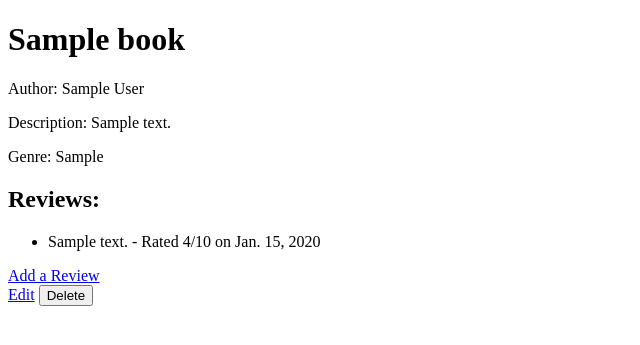
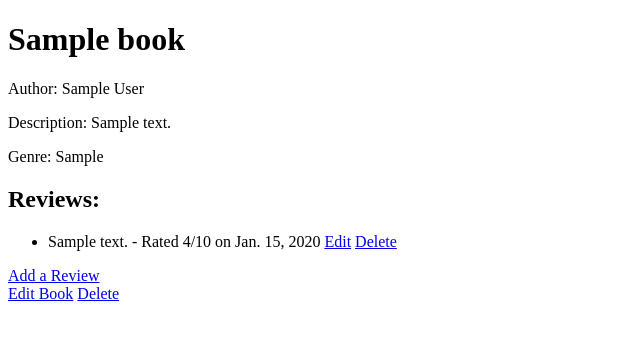
Before and after one commit to Lucas-Sloan/django-crud-app-lab, a Django app: page /books/1/ in a window 1280 px wide. Shown: the part 70-415 px from the top of the page, without its empty margins (0-640 px from the left). Run offline with Django 5.2, Linux system fonts and the light colour scheme; tables that the repository leaves empty hold one stand-in row (values such as "Sample post").

Commit message:
Added templates and routes for edit/delete reviews

```diff
--- a/shelfspace/main_app/templates/books/detail.html
+++ b/shelfspace/main_app/templates/books/detail.html
@@ -9,7 +9,11 @@
     <h2>Reviews:</h2>
     <ul>
         {% for review in book.reviews.all %}
-            <li>{{ review.content }} - Rated {{ review.rating }}/10 on {{ review.date }}</li>
+            <li>
+                {{ review.content }} - Rated {{ review.rating }}/10 on {{ review.date }}
+                <a href="{% url 'update_review' book.id review.id %}">Edit</a>
+                <a href="{% url 'delete_review' book.id review.id %}">Delete</a>
+            </li>
         {% empty %}
             <li>No reviews yet. Be the first to leave one!</li>
         {% endfor %}
@@ -17,9 +21,7 @@
 
     <a href="{% url 'add_review' book.id %}">Add a Review</a>
     <br>
-    <a href="{% url 'book_update' book.id %}">Edit</a>
-    <form action="{% url 'book_delete' book.id %}" method="POST" style="display:inline;">
-        {% csrf_token %}
-        <button type="submit">Delete</button>
+    <a href="{% url 'book_update' book.id %}">Edit Book</a>
+    <a href="{% url 'book_delete' book.id %}">Delete</a>
     </form>
 {% endblock %}
--- a/shelfspace/main_app/urls.py
+++ b/shelfspace/main_app/urls.py
@@ -9,4 +9,6 @@ urlpatterns = [
     path('books/<int:book_id>/edit/', views.book_update, name='book_update'),  # Update Book
     path('books/<int:book_id>/delete/', views.book_delete, name='book_delete'),  # Delete Book
     path('books/<int:book_id>/reviews/add/', views.add_review, name='add_review'), # Add Review Form
+    path('books/<int:book_id>/reviews/<int:review_id>/edit/', views.update_review, name='update_review'),  # Update review
+    path('books/<int:book_id>/reviews/<int:review_id>/delete/', views.delete_review, name='delete_review'),  # Delete review
 ]
--- a/shelfspace/main_app/views.py
+++ b/shelfspace/main_app/views.py
@@ -1,7 +1,6 @@
 from django.shortcuts import render, redirect, get_object_or_404
-from .models import Book
-from .forms import BookForm
-from .forms import ReviewForm
+from .models import Book, Review
+from .forms import BookForm, ReviewForm
 
 def home(request):
     return render(request, 'home.html')
@@ -56,3 +55,27 @@ def add_review(request, book_id):
         form = ReviewForm()
 
     return render(request, 'books/add_review.html', {'form': form, 'book': book})
+
+def update_review(request, book_id, review_id):
+    book = get_object_or_404(Book, id=book_id)
+    review = get_object_or_404(Review, id=review_id, book=book)
+
+    if request.method == 'POST':
+        form = ReviewForm(request.POST, instance=review)
+        if form.is_valid():
+            form.save()
+            return redirect('book_detail', book_id=book.id)
+    else:
+        form = ReviewForm(instance=review)
+
+    return render(request, 'reviews/review_form.html', {'form': form, 'book': book, 'review': review})
+
+def delete_review(request, book_id, review_id):
+    book = get_object_or_404(Book, id=book_id)
+    review = get_object_or_404(Review, id=review_id, book=book)
+
+    if request.method == 'POST':
+        review.delete()
+        return redirect('book_detail', book_id=book.id)
+
+    return render(request, 'reviews/review_confirm_delete.html', {'book': book, 'review': review})
```
Also changed, not shown: shelfspace/main_app/templates/reviews/review_confirm_delete.html (added, +13 -0 lines), shelfspace/main_app/templates/reviews/review_form.html (added, +13 -0 lines).
